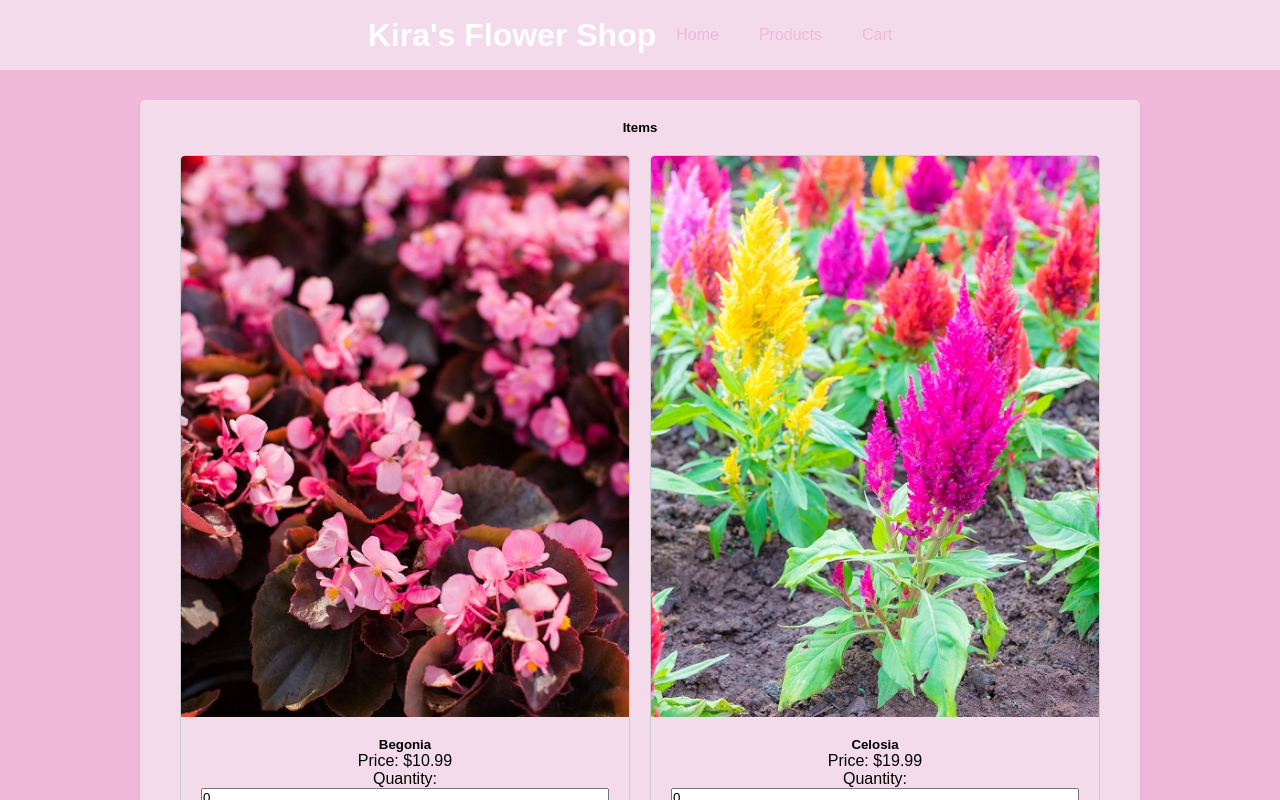
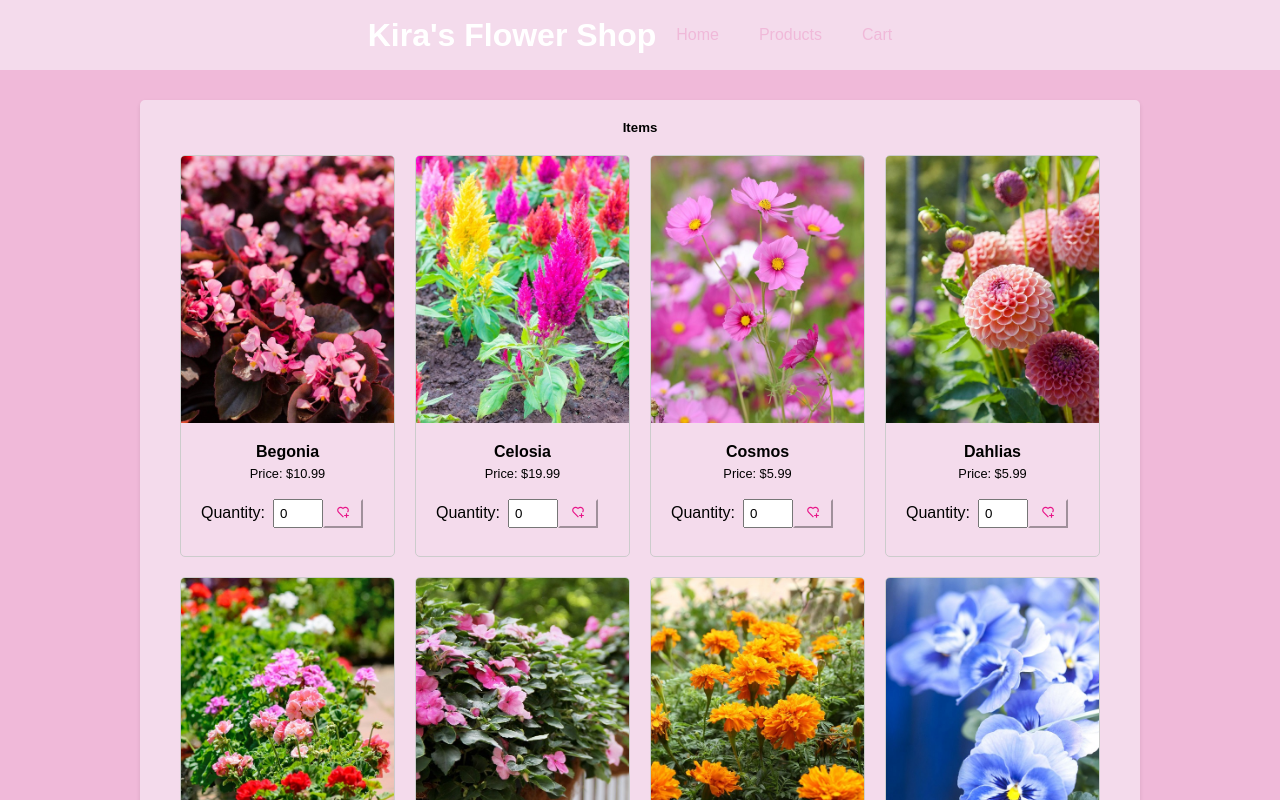
Before and after one commit to kiraashley24/inf655_midterm, a React (Create React App) app: page /cart in a window 1280 px wide. Shown: the top 800 px of the page. Built offline with nearby package versions, Linux system fonts and the light colour scheme.

Commit message:
added react-icons and made pretty adjustments

```diff
--- a/package.json
+++ b/package.json
@@ -8,6 +8,7 @@
     "@testing-library/user-event": "^13.5.0",
     "react": "^18.2.0",
     "react-dom": "^18.2.0",
+    "react-icons": "^5.0.1",
     "react-router-dom": "^6.22.3",
     "react-scripts": "5.0.1",
     "web-vitals": "^2.1.4"
--- a/src/index.css
+++ b/src/index.css
@@ -139,7 +139,7 @@ nav a:hover {
 }
 
 .medium-card {
-  flex: 1 1 300px;
+  flex: 1 1 200px;
   border: 1px solid #ccc;
   border-radius: 5px;
   overflow: hidden;
@@ -151,6 +151,15 @@ nav a:hover {
 .medium-card img {
   width: 100%;
   height: auto;
+}
+
+.medium-card-title {
+  font-size: 1rem; /* Adjust the font size as needed */
+  margin-bottom: 5px;
+}
+
+.medium-card-text {
+  font-size: 0.8rem;
 }
 
 .medium-card-body {
@@ -169,6 +178,11 @@ nav a:hover {
   margin-top: 20px;
   padding: 0 20px;
 
+}
+
+.medium-card-body input[type="number"] {
+  width: 50px; /* Set the width to make the input box smaller */
+  padding: 5px; /* Add padding for better appearance */
 }
 
 .medium-card:hover {
@@ -195,3 +209,35 @@ nav a:hover {
   flex-direction: column;
   justify-content: center;
 }
+
+.btn-add {
+  padding: 0.25rem 0.5rem; /* Adjust padding for smaller button */
+  font-size: 0.875rem; /* Adjust font size for smaller button */
+  font-weight: bold;
+  width: 40px;
+  background-color: #f4dbec;
+  color: #e81388;
+  border-color: #f4dbec;
+  align-self: flex-end;
+}
+
+.btn-delete {
+  padding: 0.25rem 0.5rem; /* Adjust padding for smaller button */
+  font-size: 0.875rem; /* Adjust font size for smaller button */
+  font-weight: bold;
+  width: 40px;
+  background-color: #f4dbec;
+  color: #e81388;
+  border-color: #f4dbec;
+  align-self: flex-end;
+}
+
+.quantity-container {
+  display: flex;
+  align-items: center;
+  margin-bottom: 8px; /* Add spacing between quantity and button */
+}
+
+.quantity-container label {
+  margin-right: 8px; /* Add spacing between label and input */
+}
--- a/src/pages/Cart.js
+++ b/src/pages/Cart.js
@@ -1,6 +1,8 @@
 import React, { useState } from 'react';
 import { Link } from 'react-router-dom';
 import ItemDescript from '../components/ItemDescript';
+import { RiHeartAddLine } from "react-icons/ri";
+import { VscRemove } from "react-icons/vsc";
 
 // Import the CSS class for smaller images
 // Assuming Cart.css is the file where you define the smaller-image class
@@ -41,7 +43,8 @@ const Cart = ({ cart, removeFromCart }) => {
               <img src={item.image} alt={item.name} className="card-img-top" />
               <div className="medium-card-body">
                 <h5 className="medium-card-title">{item.name}</h5>
-                  <p className="medium-card-text">Price: ${item.price.toFixed(2)}</p>
+                <p className="medium-card-text">Price: ${item.price.toFixed(2)}</p><br />
+                <div className="quantity-container">
                   <label htmlFor={`quantity-${item.id}`}>Quantity:</label>
                   <input
                     type="number"
@@ -52,12 +55,14 @@ const Cart = ({ cart, removeFromCart }) => {
                   />
                   <button
                   onClick={() => handleAddToCart(item.id)}
-                    className="btn btn-primary"
+                  className="btn btn-add btn-primary"
                 >
-                  Add to Cart
+                  <RiHeartAddLine />
                 </button>
                 </div>
               </div>
+            </div>
+
             ))}
           </div>
         </div>
@@ -72,8 +77,8 @@ const Cart = ({ cart, removeFromCart }) => {
                 <h6>{item.name}</h6>
                 <p>Price: ${item.price.toFixed(2)}</p>
                 <p>Quantity: {item.quantity}</p>
-                <button onClick={() => handleRemoveFromCart(item.id)} className="btn btn-danger">
-                  Remove from Cart
+                <button onClick={() => handleRemoveFromCart(item.id)} className="btn btn-delete btn-danger">
+                  <VscRemove />
                 </button>
               </div>
             ))}
```
Also changed, not shown: 1 other file (tests, documents, lock files or other folders). Lines whose indentation alone changed are shown as unchanged.
